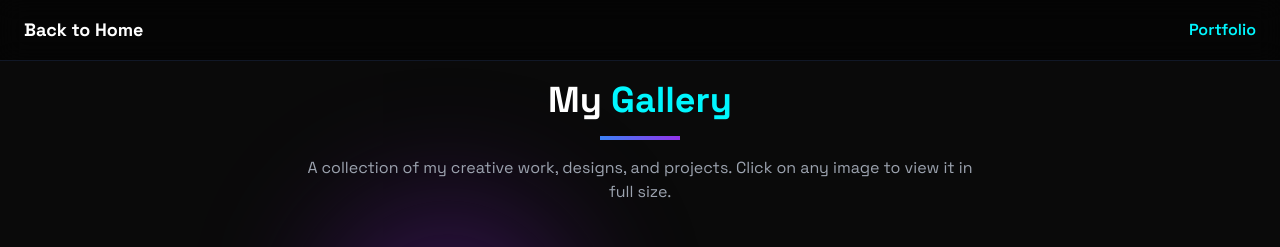
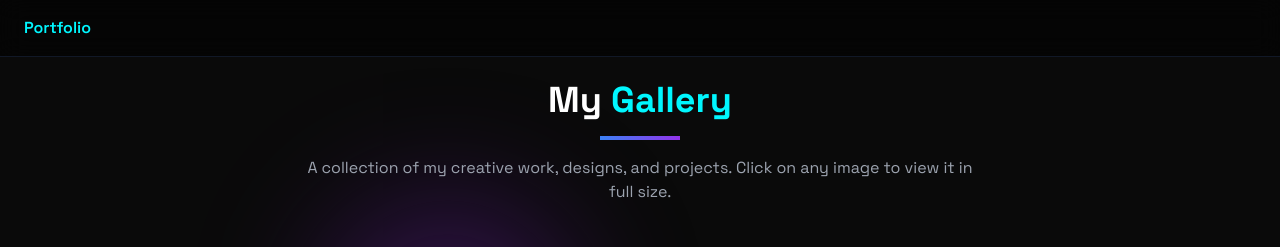
Before and after one commit to ZeusKoko/portfolio, a website: page portfolio.html in a window 1280 px wide. Shown: the top 247 px of the page. Drawn offline with nearby package versions, Linux system fonts and the light colour scheme.

Commit message:
removed button

```diff
--- a/portfolio.html
+++ b/portfolio.html
@@ -102,8 +102,7 @@
     </div>
 
     <nav class="fixed top-0 left-0 right-0 z-50 backdrop-blur-md bg-black/50 border-b border-gray-900">
-        <div class="container mx-auto px-6 py-4 flex items-center justify-between">
-            <a href="index.html" class="text-white font-bold text-lg">Back to Home</a>
+        <div class="container mx-auto px-6 py-4">
             <span class="text-neon-blue font-semibold">Portfolio</span>
         </div>
     </nav>
```
